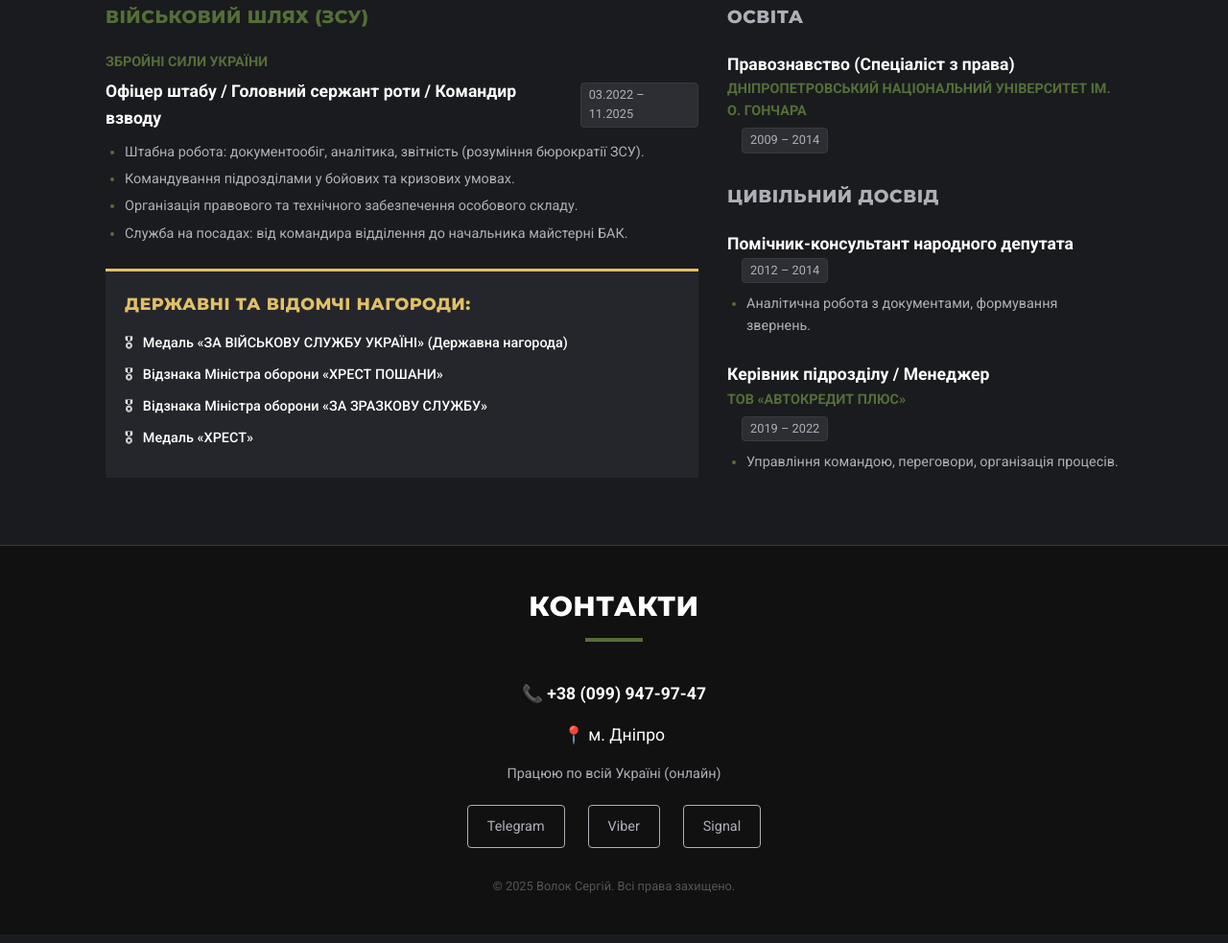
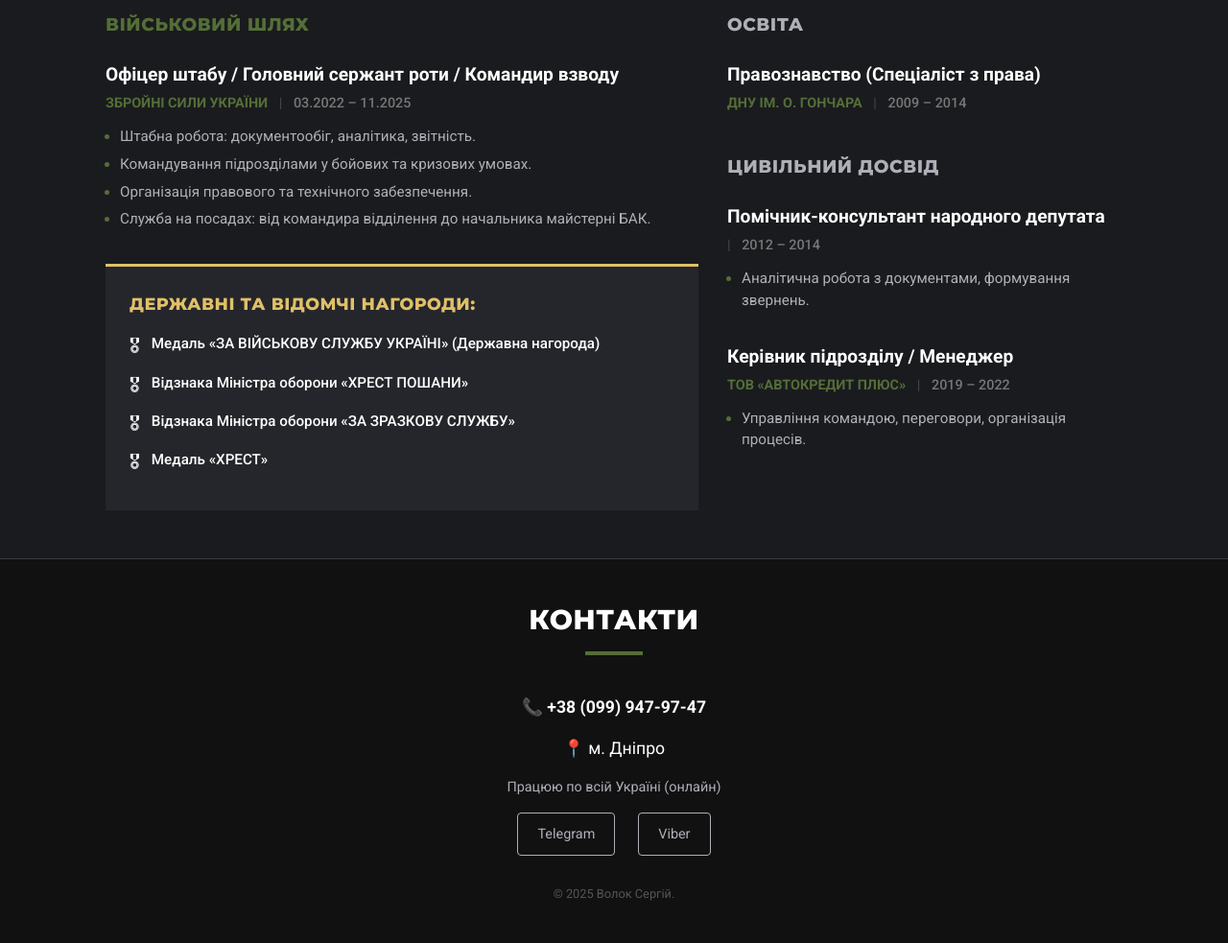
Before and after one commit to vladislavsamokish/volok, a plain HTML site: page resume.html in a window 1280 px wide. Shown: the part 1353-2336 px from the top of the page at 96% size. Drawn offline with Linux system fonts and the light colour scheme.

Commit message:
Update resume.html

```diff
--- a/resume.html
+++ b/resume.html
@@ -11,36 +11,28 @@
     <link href="https://fonts.googleapis.com/css2?family=Montserrat:wght@400;600;800&family=Roboto:wght@400;500;700&display=swap" rel="stylesheet">
 
     <style>
-        /* --- ЗМІННІ КОЛЬОРІВ (ПАЛІТРА "ТАКТИЧНА") --- */
+        /* --- ЗМІННІ КОЛЬОРІВ --- */
         :root {
-            --bg-dark: #1a1b1e;       /* Графітовий темний */
-            --bg-card: #25262b;       /* Трохи світліший для карток */
-            --bg-lighter: #2c2e33;    /* Для ховеру */
-            --accent-olive: #546e38;  /* Олива (основний акцент) */
+            --bg-dark: #1a1b1e;
+            --bg-card: #25262b;
+            --bg-lighter: #2c2e33;
+            --accent-olive: #546e38;
             --text-white: #ffffff;
             --text-gray: #aeb0b8;
-            --text-gold: #e0c068;     /* Для нагород */
+            --text-gold: #e0c068;
             --border-color: #383a42;
-            --danger: #d63031;        /* Червоний для СЗЧ */
+            --danger: #d63031;
         }
 
         /* --- БАЗОВІ НАЛАШТУВАННЯ --- */
-        * {
-            box-sizing: border-box;
-            margin: 0;
-            padding: 0;
-        }
-
-        html {
-            scroll-behavior: smooth; /* Плавна прокрутка до якорів */
-        }
+        * { box-sizing: border-box; margin: 0; padding: 0; }
+        html { scroll-behavior: smooth; }
 
         body {
             font-family: 'Roboto', sans-serif;
             background-color: var(--bg-dark);
             color: var(--text-white);
             line-height: 1.6;
-            -webkit-font-smoothing: antialiased;
         }
 
         h1, h2, h3, h4 {
@@ -52,14 +44,9 @@
 
         a { text-decoration: none; color: inherit; transition: 0.3s; }
         ul { list-style: none; }
+        .container { width: 100%; padding: 0 20px; margin: 0 auto; }
 
-        .container {
-            width: 100%;
-            padding: 0 20px;
-            margin: 0 auto;
-        }
-
-        /* --- ГРАФІЧНИЙ ПАТЕРН "ПІКСЕЛЬ" (ФОН) --- */
+        /* --- ФОН --- */
         .pixel-bg {
             background-image:
                 linear-gradient(45deg, #1f2024 25%, transparent 25%, transparent 75%, #1f2024 75%, #1f2024),
@@ -83,30 +70,12 @@
             backdrop-filter: blur(5px);
         }
 
-        .header-content {
-            display: flex;
-            justify-content: space-between;
-            align-items: center;
-        }
-
-        .brand {
-            font-size: 1.1rem;
-            font-weight: 800;
-            color: var(--text-white);
-        }
+        .header-content { display: flex; justify-content: space-between; align-items: center; }
+        .brand { font-size: 1.1rem; font-weight: 800; color: var(--text-white); }
         .brand span { color: var(--accent-olive); }
 
-        /* Навігація в хедері */
-        .nav-links {
-            display: none; /* Приховано на мобільному за замовчуванням */
-        }
-
-        .nav-links a {
-            font-size: 0.9rem;
-            margin-right: 20px;
-            font-weight: 600;
-            color: var(--text-gray);
-        }
+        .nav-links { display: none; }
+        .nav-links a { font-size: 0.9rem; margin-right: 20px; font-weight: 600; color: var(--text-gray); }
         .nav-links a:hover { color: var(--text-white); }
 
         .cta-btn-header {
@@ -117,28 +86,10 @@
             font-size: 0.85rem;
         }
 
-        /* --- HERO SECTION --- */
-        .hero {
-            padding: 60px 0;
-            text-align: center;
-            border-bottom: 1px solid var(--border-color);
-        }
-
-        .hero h1 {
-            font-size: 2rem;
-            line-height: 1.2;
-            margin-bottom: 15px;
-        }
-
-        .hero p {
-            color: var(--text-gray);
-            margin-bottom: 30px;
-            font-size: 1rem;
-            max-width: 600px;
-            margin-left: auto;
-            margin-right: auto;
-        }
-
+        /* --- HERO --- */
+        .hero { padding: 60px 0; text-align: center; border-bottom: 1px solid var(--border-color); }
+        .hero h1 { font-size: 2rem; line-height: 1.2; margin-bottom: 15px; }
+        .hero p { color: var(--text-gray); margin-bottom: 30px; font-size: 1rem; max-width: 600px; margin: 0 auto 30px auto; }
         .main-cta {
             display: inline-block;
             background-color: var(--accent-olive);
@@ -151,35 +102,13 @@
             max-width: 350px;
             box-shadow: 0 4px 15px rgba(84, 110, 56, 0.4);
         }
-        .main-cta:hover { background-color: var(--accent-hover); }
 
-        /* --- ЗАГАЛЬНІ СТИЛІ СЕКЦІЙ --- */
+        /* --- POSLUGI --- */
         section { padding: 50px 0; }
+        .section-title { text-align: center; margin-bottom: 40px; font-size: 1.8rem; color: var(--text-white); }
+        .section-title::after { content: ''; display: block; width: 60px; height: 4px; background-color: var(--accent-olive); margin: 10px auto 0; }
 
-        .section-title {
-            text-align: center;
-            margin-bottom: 40px;
-            font-size: 1.8rem;
-            color: var(--text-white);
-            position: relative;
-        }
-
-        .section-title::after {
-            content: '';
-            display: block;
-            width: 60px;
-            height: 4px;
-            background-color: var(--accent-olive);
-            margin: 10px auto 0;
-        }
-
-        /* --- ПОСЛУГИ (GRID) --- */
-        .services-grid {
-            display: grid;
-            grid-template-columns: 1fr;
-            gap: 15px;
-        }
-
+        .services-grid { display: grid; grid-template-columns: 1fr; gap: 15px; }
         .service-card {
             background-color: var(--bg-card);
             padding: 20px;
@@ -190,112 +119,97 @@
         .service-card:hover { transform: translateX(5px); background-color: var(--bg-lighter); }
         .service-card h3 { font-size: 1.1rem; margin-bottom: 8px; color: var(--text-white); }
         .service-card p { font-size: 0.9rem; color: var(--text-gray); }
-
         .service-card.urgent { border-left-color: var(--danger); }
         .service-card.urgent h3 { color: #ff6b6b; }
 
-        /* --- СЕКЦІЯ ПРО МЕНЕ (RESUME) --- */
-        .about-grid {
-            display: grid;
-            grid-template-columns: 1fr;
-            gap: 30px;
-        }
+        /* --- ПРО МЕНЕ (Updated Styles) --- */
+        .about-grid { display: grid; grid-template-columns: 1fr; gap: 30px; }
 
-        /* Блок резюме (Summary) */
         .resume-summary {
-            background: rgba(84, 110, 56, 0.1); /* Легкий оливковий фон */
-            border: 1px solid var(--accent-olive);
+            background: rgba(84, 110, 56, 0.1);
+            border-left: 4px solid var(--accent-olive); /* Тільки смужка зліва, без рамки */
             padding: 20px;
-            border-radius: 4px;
-            margin-bottom: 20px;
+            margin-bottom: 30px;
         }
         .resume-summary p { font-style: italic; color: var(--text-gray); font-size: 0.95rem; }
 
-        /* Елементи досвіду */
-        .resume-block { margin-bottom: 25px; }
-        .resume-header {
-            display: flex;
-            justify-content: space-between;
-            align-items: flex-start;
-            margin-bottom: 10px;
-            flex-direction: column;
+        /* Оновлені стилі для блоків досвіду */
+        .resume-block { margin-bottom: 35px; }
+
+        .role-title {
+            font-size: 1.2rem;
+            font-weight: 700;
+            color: var(--text-white);
+            margin-bottom: 5px;
+            line-height: 1.3;
         }
 
-        .role-title { font-size: 1.1rem; font-weight: 700; color: var(--text-white); }
-        .company-name { font-size: 0.9rem; color: var(--accent-olive); text-transform: uppercase; font-weight: 600; margin-bottom: 5px; }
-        .years-badge {
-            background-color: var(--bg-lighter);
-            padding: 2px 8px;
-            border-radius: 4px;
-            font-size: 0.8rem;
+        /* Новий стиль для рядка Компанія + Дата */
+        .company-meta {
+            font-size: 0.9rem;
             color: var(--text-gray);
-            border: 1px solid var(--border-color);
-            display: inline-block;
+            margin-bottom: 12px;
+            font-weight: 500;
         }
 
-        .resume-details ul { margin-top: 10px; padding-left: 20px; }
+        .company-name {
+            color: var(--accent-olive);
+            text-transform: uppercase;
+            font-weight: 700;
+            margin-right: 8px;
+        }
+
+        .years-text {
+            color: #777; /* Більш тьмяний колір для дати */
+        }
+
+        .years-text::before {
+            content: "| ";
+            margin-right: 8px;
+            color: #444;
+        }
+
+        .resume-details ul { margin-top: 5px; padding-left: 15px; }
         .resume-details li {
             list-style-type: disc;
             color: var(--text-gray);
-            font-size: 0.9rem;
-            margin-bottom: 5px;
+            font-size: 0.95rem;
+            margin-bottom: 6px;
+            line-height: 1.5;
         }
         .resume-details li::marker { color: var(--accent-olive); }
 
-        /* Блок нагород */
+        /* Нагороди */
         .awards-container {
             background-color: var(--bg-card);
-            padding: 20px;
+            padding: 25px;
             border-top: 3px solid var(--text-gold);
             margin-top: 20px;
         }
         .awards-title { color: var(--text-gold); margin-bottom: 15px; font-size: 1.1rem; }
         .award-item {
             display: flex;
-            align-items: center;
-            margin-bottom: 10px;
-            font-size: 0.9rem;
+            align-items: flex-start;
+            margin-bottom: 12px;
+            font-size: 0.95rem;
             color: var(--text-white);
             font-weight: 500;
         }
-        .award-item::before {
-            content: '🎖';
-            margin-right: 10px;
-        }
+        .award-item::before { content: '🎖'; margin-right: 12px; font-size: 1.1rem; }
 
         /* --- FOOTER --- */
-        footer {
-            background-color: #111;
-            padding: 40px 0;
-            text-align: center;
-            border-top: 1px solid var(--border-color);
-        }
-
+        footer { background-color: #111; padding: 40px 0; text-align: center; border-top: 1px solid var(--border-color); }
         .contacts-footer div { margin-bottom: 15px; font-size: 1.1rem; }
-        .social-links { margin-top: 20px; }
-        .social-btn {
-            display: inline-block;
-            margin: 0 10px;
-            padding: 10px 20px;
-            border: 1px solid var(--text-gray);
-            border-radius: 4px;
-            color: var(--text-gray);
-            font-size: 0.9rem;
-        }
+        .social-btn { display: inline-block; margin: 0 10px; padding: 10px 20px; border: 1px solid var(--text-gray); border-radius: 4px; color: var(--text-gray); font-size: 0.9rem; }
 
         /* --- MEDIA QUERIES --- */
         @media (min-width: 768px) {
-            .nav-links { display: block; } /* Показати меню на ПК */
+            .nav-links { display: block; }
             .header-content { justify-content: space-between; }
-
             .hero h1 { font-size: 3rem; }
             .services-grid { grid-template-columns: repeat(2, 1fr); }
-
-            .about-grid { grid-template-columns: 3fr 2fr; } /* Ліва колонка ширша */
-            .resume-header { flex-direction: row; align-items: center; }
-            .years-badge { margin-left: 15px; }
+            .about-grid { grid-template-columns: 3fr 2fr; }
         }
-
         @media (min-width: 1024px) {
             .container { max-width: 1100px; }
             .services-grid { grid-template-columns: repeat(3, 1fr); }
@@ -309,23 +223,20 @@
     <header>
         <div class="container header-content">
             <div class="brand">ВОЛОК <span>СЕРГІЙ</span></div>
-
             <nav class="nav-links">
                 <a href="#services">Послуги</a>
                 <a href="#about">Досвід</a>
                 <a href="#contacts">Контакти</a>
             </nav>
-
             <a href="tel:+380999479747" class="cta-btn-header">📞 +38 (099) 947-97-47</a>
         </div>
     </header>
 
     <main>
-
         <section class="hero">
             <div class="container">
                 <h1>Військовий Юрист</h1>
-                <p>Правовий захист військовослужбовців у зоні бойових дій та в тилу. <br>Власний бойовий та штабний досвід у ЗСУ (2022-2025).</p>
+                <p>Правовий захист військовослужбовців у зоні бойових дій та в тилу. <br>Власний бойовий та штабний досвід у ЗСУ.</p>
                 <a href="#contacts" class="main-cta">Отримати консультацію</a>
             </div>
         </section>
@@ -333,38 +244,31 @@
         <section id="services" class="services">
             <div class="container">
                 <h2 class="section-title">Послуги</h2>
-
                 <div class="services-grid">
                     <article class="service-card">
                         <h3>💰 Виплати та компенсації</h3>
-                        <p>Допомога в отриманні виплат за поранення, звільнення, втрату працездатності, ГЗ та ДВ.</p>
+                        <p>Допомога в отриманні виплат за поранення, звільнення, втрату працездатності.</p>
                     </article>
-
                     <article class="service-card">
                         <h3>🎖 Отримання УБД</h3>
                         <p>Супровід процесу отримання статусу Учасника бойових дій. Збір документів.</p>
                     </article>
-
                     <article class="service-card">
-                        <h3>🔄 Переведення та переміщення</h3>
-                        <p>Юридична підтримка при переведенні. Допомога у пошуку рекомендаційних листів.</p>
+                        <h3>🔄 Переведення</h3>
+                        <p>Юридична підтримка при переміщенні. Допомога у пошуку рекомендаційних листів.</p>
                     </article>
-
                     <article class="service-card">
                         <h3>🏠 Звільнення із ЗСУ</h3>
                         <p>Аналіз підстав. Підготовка рапортів за сімейними обставинами або станом здоров'я.</p>
                     </article>
-
                     <article class="service-card">
                         <h3>📝 Рапорти та ВЛК</h3>
                         <p>Оскарження рішень ВЛК. Рапорти на відпустки, лікування, МСЕК.</p>
                     </article>
-
                     <article class="service-card">
                         <h3>🗂 Військовий облік</h3>
-                        <p>Оформлення відстрочки, зняття з розшуку, питання перебування у розпорядженні.</p>
+                        <p>Оформлення відстрочки, зняття з розшуку, перебування у розпорядженні.</p>
                     </article>
-
                     <article class="service-card urgent">
                         <h3>⚠️ Допомога при СЗЧ</h3>
                         <p>Кризовий захист у випадках самовільного залишення частини. Правовий супровід.</p>
@@ -388,19 +292,21 @@
                 <div class="about-grid">
 
                     <div class="column-left">
-                        <h3 style="margin-bottom: 20px; color: var(--accent-olive);">Військовий шлях (ЗСУ)</h3>
+                        <h3 style="margin-bottom: 25px; color: var(--accent-olive); text-transform: uppercase;">Військовий шлях</h3>
 
                         <div class="resume-block">
-                            <div class="company-name">Збройні Сили України</div>
-                            <div class="resume-header">
-                                <div class="role-title">Офіцер штабу / Головний сержант роти / Командир взводу</div>
-                                <div class="years-badge">03.2022 – 11.2025</div>
+                            <div class="role-title">Офіцер штабу / Головний сержант роти / Командир взводу</div>
+
+                            <div class="company-meta">
+                                <span class="company-name">Збройні Сили України</span>
+                                <span class="years-text">03.2022 – 11.2025</span>
                             </div>
+
                             <div class="resume-details">
                                 <ul>
-                                    <li>Штабна робота: документообіг, аналітика, звітність (розуміння бюрократії ЗСУ).</li>
+                                    <li>Штабна робота: документообіг, аналітика, звітність.</li>
                                     <li>Командування підрозділами у бойових та кризових умовах.</li>
-                                    <li>Організація правового та технічного забезпечення особового складу.</li>
+                                    <li>Організація правового та технічного забезпечення.</li>
                                     <li>Служба на посадах: від командира відділення до начальника майстерні БАК.</li>
                                 </ul>
                             </div>
@@ -417,17 +323,23 @@
 
                     <div class="column-right">
 
-                        <h3 style="margin-bottom: 20px; color: var(--text-gray);">Освіта</h3>
+                        <h3 style="margin-bottom: 25px; color: var(--text-gray); text-transform: uppercase;">Освіта</h3>
+
                         <div class="resume-block">
                             <div class="role-title">Правознавство (Спеціаліст з права)</div>
-                            <div class="company-name">Дніпропетровський національний університет ім. О. Гончара</div>
-                            <div class="years-badge">2009 – 2014</div>
+                            <div class="company-meta">
+                                <span class="company-name">ДНУ ім. О. Гончара</span>
+                                <span class="years-text">2009 – 2014</span>
+                            </div>
                         </div>
 
-                        <h3 style="margin-bottom: 20px; color: var(--text-gray); margin-top: 30px;">Цивільний досвід</h3>
+                        <h3 style="margin-bottom: 25px; color: var(--text-gray); text-transform: uppercase; margin-top: 40px;">Цивільний досвід</h3>
+
                         <div class="resume-block">
                             <div class="role-title">Помічник-консультант народного депутата</div>
-                            <div class="years-badge">2012 – 2014</div>
+                            <div class="company-meta">
+                                <span class="years-text" style="margin-left: 0; padding-left: 0;">2012 – 2014</span>
+                            </div>
                             <div class="resume-details">
                                 <ul>
                                     <li>Аналітична робота з документами, формування звернень.</li>
@@ -437,8 +349,10 @@
 
                         <div class="resume-block">
                             <div class="role-title">Керівник підрозділу / Менеджер</div>
-                            <div class="company-name">ТОВ «Автокредит Плюс»</div>
-                            <div class="years-badge">2019 – 2022</div>
+                            <div class="company-meta">
+                                <span class="company-name">ТОВ «Автокредит Плюс»</span>
+                                <span class="years-text">2019 – 2022</span>
+                            </div>
                             <div class="resume-details">
                                 <ul>
                                     <li>Управління командою, переговори, організація процесів.</li>
@@ -450,7 +364,6 @@
                 </div>
             </div>
         </section>
-
     </main>
 
     <footer id="contacts">
@@ -461,16 +374,11 @@
                 <div>📍 м. Дніпро</div>
                 <div style="font-size: 0.9rem; color: var(--text-gray); margin-top: 10px;">Працюю по всій Україні (онлайн)</div>
             </div>
-
             <div class="social-links">
                 <a href="#" class="social-btn">Telegram</a>
                 <a href="#" class="social-btn">Viber</a>
-                <a href="#" class="social-btn">Signal</a>
             </div>
-
-            <p style="margin-top: 30px; font-size: 0.8rem; color: #555;">
-                &copy; 2025 Волок Сергій. Всі права захищено.
-            </p>
+            <p style="margin-top: 30px; font-size: 0.8rem; color: #555;">&copy; 2025 Волок Сергій.</p>
         </div>
     </footer>
 
```
